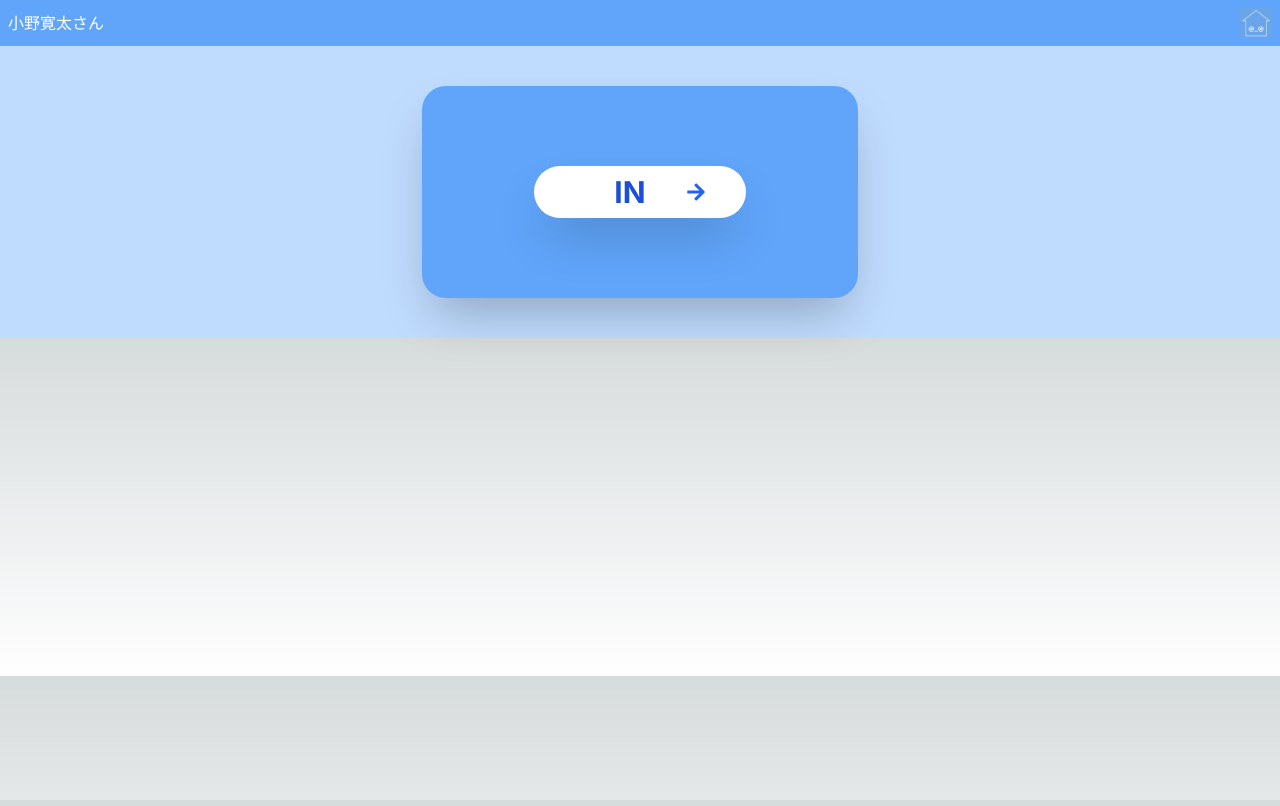
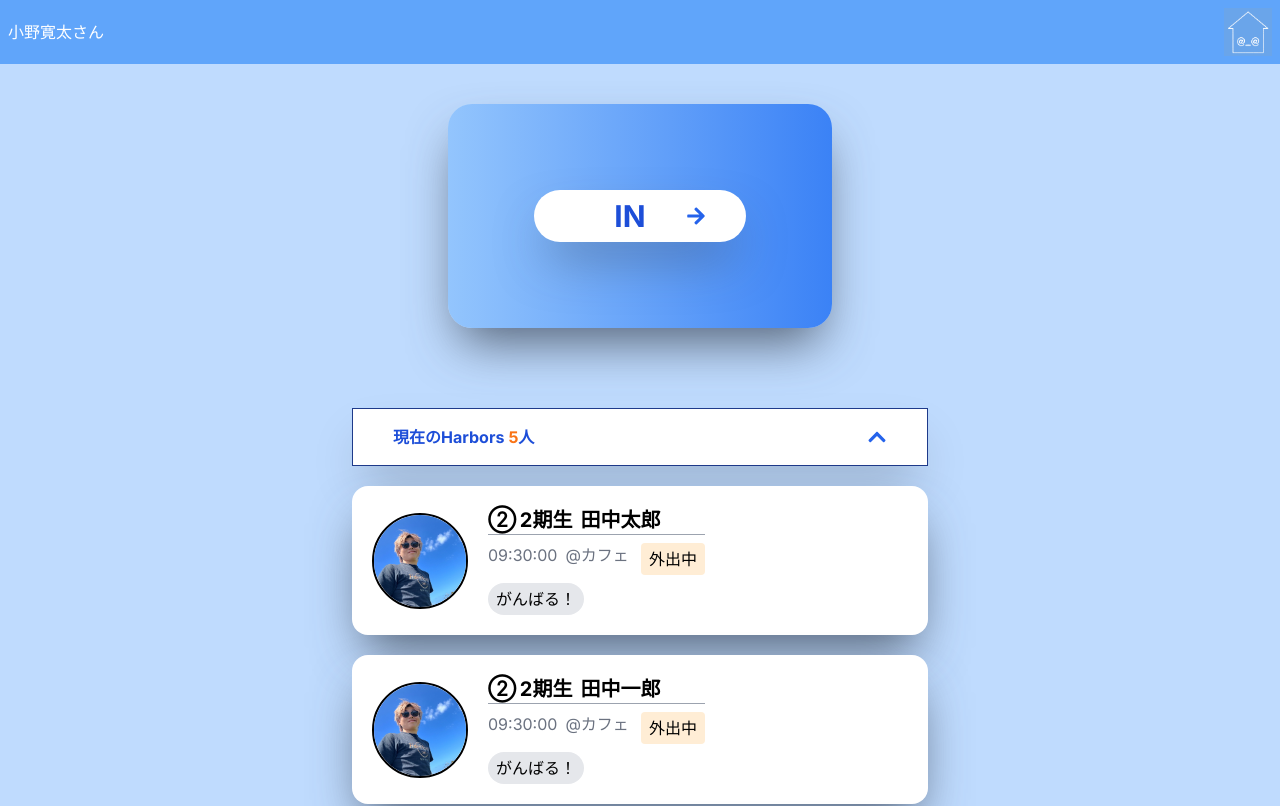
Before and after one commit to atsuh1r0/at_at, a Next.js app: page / in a window 1280 px wide. Shown: the top 806 px of the page. Built offline with nearby package versions, Linux system fonts and the light colour scheme.

Commit message:
add: トグルリストの見た目作成

```diff
--- a/next.config.js
+++ b/next.config.js
@@ -1,4 +1,9 @@
 /** @type {import('next').NextConfig} */
-const nextConfig = {}
+const nextConfig = {
+  reactStrictMode: true,
+  images: {
+    domains: ['localhost'], // 画像を置いているドメイン
+  },
+}
 
 module.exports = nextConfig
--- /dev/null
+++ b/src/app/components/features/top/ UserCard.tsx
@@ -0,0 +1,37 @@
+import { FC } from "react"
+
+type Props = {
+  user: {
+    id: number
+    posse: string
+    generation: number
+    name: string
+  }
+}
+
+export const UserCard: FC<Props> = ({user}: Props) => {
+  return (
+    <div className="flex gap-5 p-5 rounded-2xl items-center shadow-2xl shadow-gray-700/80 text-black bg-white">
+      <div className="w-24 h-24 border-2 border-black rounded-full">
+        <img src="/ono.jpg" alt="" className="rounded-full" />
+      </div>
+      <div>
+        <div className="flex pr-4 border-b border-gray-400 w-full font-bold text-xl">
+          <div className="mr-1">{user.posse}</div>
+          <div className="mr-2">{user.generation}期生</div>
+          <div>{user.name}</div>
+        </div>
+        <div className="flex gap-3">
+          <div className="md:flex md:gap-2 mt-2 text-gray-500">
+            <div>09:30:00</div>
+            <div>@カフェ</div>
+          </div>
+          <div>
+            <div className="inline-block mt-2 py-1 px-2 bg-orange-100 rounded">外出中</div>
+          </div>
+        </div>
+        <div className="inline-block mt-2 py-1 px-2 bg-gray-200 rounded-full">がんばる！</div>
+      </div>
+    </div>
+  )
+}
--- a/src/app/components/elements/ChangeLabelButton.tsx
+++ b/src/app/components/features/top/ChangeLabelButton.tsx
@@ -4,7 +4,7 @@ export const ChangeLabelButton: FC = () => {
   return (
     <button
       className={
-          "flex items-center bg-white py-2 px-10 rounded-full shadow-2xl text-blue-700 font-bold justify-center"
+          "flex items-center bg-white py-2 px-10 rounded-full shadow-2xl shadow-gray-700/80 text-blue-700 font-bold justify-center"
       }
     >
       ラベル変更
--- a/src/app/components/elements/EntranceButton.tsx
+++ b/src/app/components/features/top/EntranceButton.tsx
@@ -15,9 +15,9 @@ export const EntranceButton: FC<Props> = ({isEntered, setIsEntered}: Props) => {
     <button
       className={
         isEntered ?
-          "flex gap-10 items-center bg-white py-2 px-10 rounded-full shadow-2xl flex-row-reverse"
+          "flex gap-10 items-center bg-white py-2 px-10 rounded-full shadow-2xl shadow-gray-700/50 flex-row-reverse"
         :
-          "flex gap-10 items-center bg-white py-2 px-10 rounded-full shadow-2xl"
+          "flex gap-10 items-center bg-white py-2 px-10 rounded-full shadow-2xl shadow-gray-700/50"
       }
       onClick={handleClick}
     >
--- /dev/null
+++ b/src/app/components/features/top/ToggleBox.tsx
@@ -0,0 +1,31 @@
+'use client'
+
+import { FC, useState } from "react"
+import { FaChevronUp } from "react-icons/fa"
+import { ToggleList } from "./ToggleList"
+
+
+export const ToggleBox: FC = () => {
+  const [isOpened, setIsOpened] = useState(true)
+
+  return (
+    <div>
+      <div
+        className={
+          "flex items-center bg-white mb-5 py-4 px-10 shadow-2xl text-blue-700 font-bold justify-between border border-blue-900 cursor-pointer"
+        }
+        onClick={() => setIsOpened(!isOpened)}
+      >
+        <p>
+          現在のHarbors
+          <span className="ml-1 text-orange-500">5</span>
+          人
+        </p>
+        <div>
+          <FaChevronUp className={isOpened ? "fill-blue-600 text-xl" : "fill-blue-600 text-xl transform rotate-180"} />
+        </div>
+      </div>
+      {isOpened && <ToggleList />}
+    </div>
+  )
+}
--- /dev/null
+++ b/src/app/components/features/top/ToggleList.tsx
@@ -0,0 +1,51 @@
+import { UserCard } from "@/app/components/features/top/ UserCard"
+import { FC } from "react"
+
+// 仮データ
+const users = [
+  {
+    id: 1,
+    posse: "②",
+    generation: 2,
+    name: "田中太郎",
+  },
+  {
+    id: 2,
+    posse: "②",
+    generation: 2,
+    name: "田中一郎",
+  },
+  {
+    id: 3,
+    posse: "①",
+    generation: 2,
+    name: "田中二郎",
+  },
+  {
+    id: 4,
+    posse: "①",
+    generation: 3,
+    name: "田中三郎",
+  },
+  {
+    id: 5,
+    posse: "②",
+    generation: 3,
+    name: "田中四郎",
+  },
+]
+
+
+export const ToggleList: FC = () => {
+  return (
+    <div
+      className={
+          "flex flex-col gap-5"
+      }
+    >
+      {users.map((user) => (
+        <UserCard key={user.id} user={user} />
+      ))}
+    </div>
+  )
+}
--- a/src/app/components/layouts/Header.tsx
+++ b/src/app/components/layouts/Header.tsx
@@ -1,5 +1,3 @@
-import Image from "next/image";
-
 export default function Header() {
   return (
     <header className="flex p-2 justify-between items-center bg-blue-400">
@@ -10,7 +8,7 @@ export default function Header() {
         </span>
       </div>
       <div>
-        <Image src="/logo.png" alt={""} width={32} height={32} />
+        <img src="/logo.png" alt="" className="w-12 h-12" />
       </div>
     </header>
   )
--- a/src/app/features/top/FirstView.tsx
+++ b/src/app/features/top/FirstView.tsx
@@ -1,7 +1,7 @@
 'use client'
 
-import { ChangeLabelButton } from "@/app/components/elements/ChangeLabelButton";
-import { EntranceButton } from "@/app/components/elements/EntranceButton";
+import { ChangeLabelButton } from "@/app/components/features/top/ChangeLabelButton";
+import { EntranceButton } from "@/app/components/features/top/EntranceButton";
 import { useState } from "react";
 
 export default function FirstView() {
@@ -9,7 +9,7 @@ export default function FirstView() {
 
   return (
     <section className="flex py-10 px-3 w-full bg-blue-200 justify-center">
-      <div className="flex gap-5 py-20 px-28 bg-blue-400 rounded-3xl shadow-2xl flex-col">
+      <div className="flex gap-5 h-56 w-96 bg-gradient-to-l from-blue-500 to-blue-300 rounded-3xl shadow-2xl shadow-gray-700/80 flex-col justify-center items-center">
         <EntranceButton isEntered={isEntered} setIsEntered={setIsEntered} />
         {isEntered ? <ChangeLabelButton /> : ""}
       </div>
--- /dev/null
+++ b/src/app/features/top/ToggleContents.tsx
@@ -0,0 +1,14 @@
+'use client'
+
+import { ToggleBox } from "@/app/components/features/top/ToggleBox";
+
+export default function ToggleContents() {
+
+  return (
+    <section className="flex py-5 md:py-10 px-3 w-full bg-blue-200 justify-center">
+      <div className="flex gap-5 max-w-xl w-full flex-col">
+        <ToggleBox />
+      </div>
+    </section>
+  )
+}
--- a/src/app/features/top/index.tsx
+++ b/src/app/features/top/index.tsx
@@ -1,11 +1,13 @@
 import Header from "@/app/components/layouts/Header";
 import FirstView from "./FirstView";
+import ToggleContents from "./ToggleContents";
 
 export default function Top() {
   return (
     <>
       <Header />
       <FirstView />
+      <ToggleContents />
     </>
   )
 }
--- a/src/app/page.tsx
+++ b/src/app/page.tsx
@@ -2,7 +2,7 @@ import Top from "./features/top";
 
 export default function Home() {
   return (
-    <main>
+    <main className="h-screen bg-blue-200">
       <Top />
     </main>
   )
```
Also changed, not shown: .eslintrc.json, public/ono.jpg (added).
